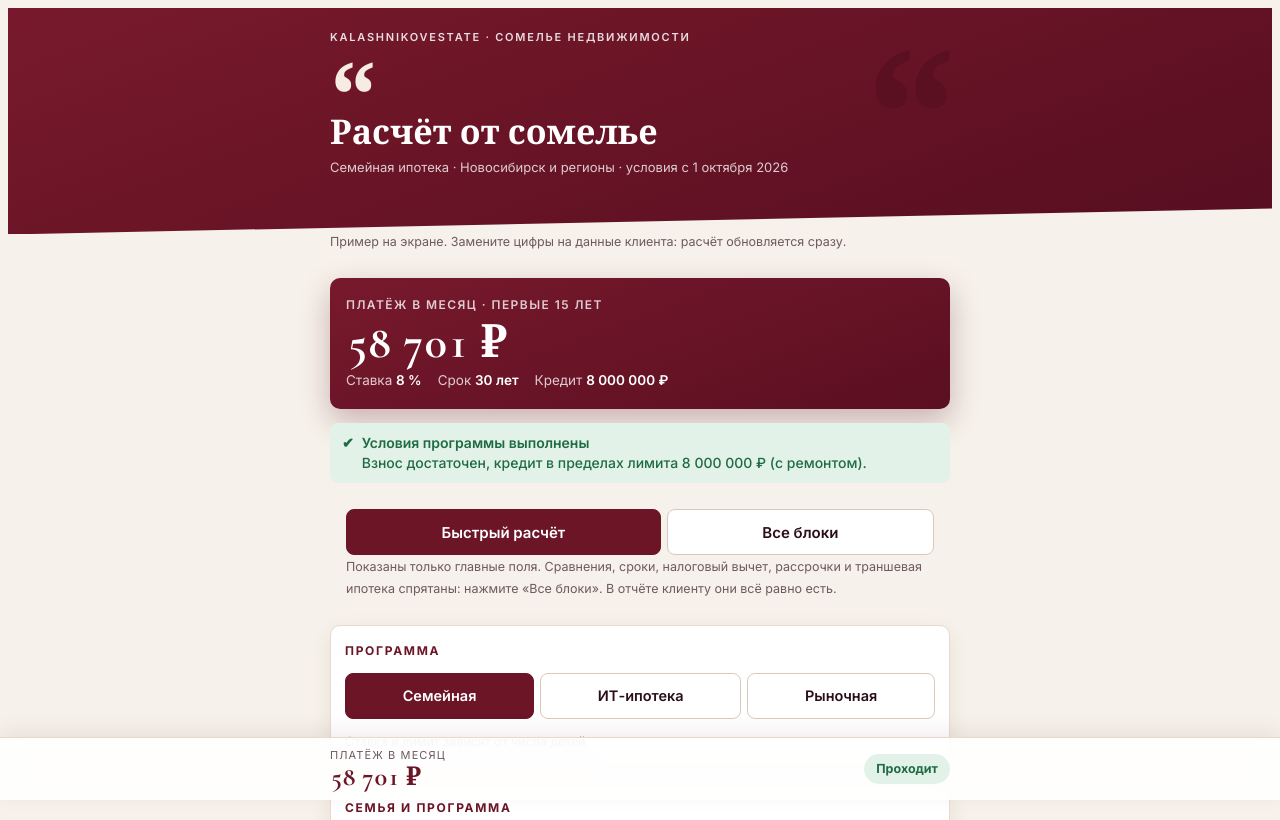
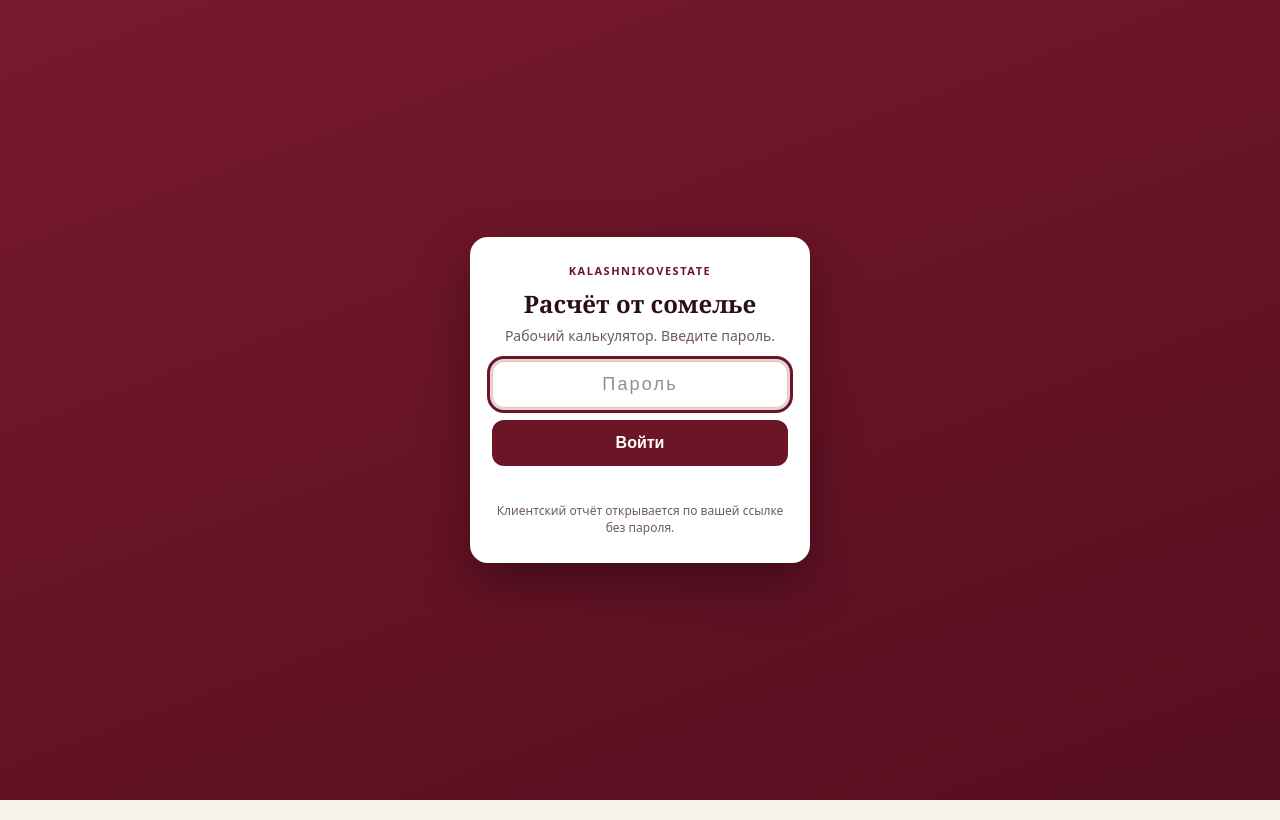
Before and after one commit to NikolayKalashnikov/Ipoteka-KalashnikovEstate-, a plain HTML site: page index.html in a window 1280 px wide. Shown: the top 820 px of the page. Drawn offline with nearby package versions, Linux system fonts and the light colour scheme.

Commit message:
Add files via upload

```diff
--- a/index.html
+++ b/index.html
@@ -224,6 +224,35 @@ details.sub>*:not(summary){margin-top:10px}.krows{display:flex;flex-direction:co
 body.quick #cMore,body.quick #cBuy,body.quick #cTerm,body.quick #cDonut,body.quick #cCmp,body.quick #cTax,body.quick #afterCard{display:none!important}
 </style>
 
+<style id="gateHide">body>*:not(#gate):not(script):not(style){display:none!important}</style>
+<style>
+#gate{position:fixed;inset:0;z-index:99999;display:flex;align-items:center;justify-content:center;padding:24px;background:linear-gradient(160deg,#78192D,#560E20);font-family:system-ui,-apple-system,"Segoe UI",sans-serif}
+#gate .gb{width:100%;max-width:340px;background:#fff;border-radius:18px;padding:26px 22px;text-align:center;box-shadow:0 20px 50px rgba(0,0,0,.35)}
+#gate small{display:block;font-size:11px;letter-spacing:.14em;text-transform:uppercase;color:#6B1527;font-weight:700}
+#gate h1{font:700 24px Georgia,serif;color:#2A0F17;margin:8px 0 6px}
+#gate p{margin:0 0 14px;font-size:14px;color:#6F5A5E}
+#gate input{width:100%;box-sizing:border-box;font-size:18px;text-align:center;letter-spacing:.12em;padding:12px;border:1.5px solid #D9CBBE;border-radius:12px;outline:none}
+#gate input:focus{border-color:#6B1527;box-shadow:0 0 0 3px rgba(107,21,39,.18)}
+#gate button{width:100%;margin-top:12px;min-height:46px;border:0;border-radius:12px;background:#6B1527;color:#fff;font-size:16px;font-weight:700;cursor:pointer}
+#gate .er{min-height:18px;margin-top:8px;font-size:13px;color:#b3261e}
+</style>
+<div id="gate" role="dialog" aria-modal="true" aria-label="Вход"><form class="gb" id="gateF" autocomplete="off"><small>KalashnikovEstate</small><h1>Расчёт от сомелье</h1><p>Рабочий калькулятор. Введите пароль.</p><input id="gateP" type="password" autocomplete="off" autocapitalize="off" autocorrect="off" spellcheck="false" placeholder="Пароль" aria-label="Пароль"><button type="submit">Войти</button><div class="er" id="gateE" role="alert"></div><p style="margin:10px 0 0;font-size:12px">Клиентский отчёт открывается по вашей ссылке без пароля.</p></form></div>
+<script>
+(function(){
+  var SHA='be52ed705e596782b098910627cabaeaa022e27e9b1e437918d9071544842d69',FNV='c3df5d73',KEY='ke-auth',DAYS=1;
+  function fnv(s){var h=0x811c9dc5;for(var i=0;i<s.length;i++){h^=s.charCodeAt(i);h=Math.imul(h,0x01000193)>>>0}return ('00000000'+h.toString(16)).slice(-8)}
+  function ok(){try{var t=+localStorage.getItem(KEY);return t&&Date.now()-t<DAYS*864e5}catch(e){return false}}
+  function open(rem){var g=document.getElementById('gate'),s=document.getElementById('gateHide');if(g)g.remove();if(s)s.remove();if(rem){try{localStorage.setItem(KEY,String(Date.now()))}catch(e){}}window.dispatchEvent(new Event('resize'))}
+  if(ok()){open(false);return}
+  var f=document.getElementById('gateF'),p=document.getElementById('gateP'),e=document.getElementById('gateE');
+  setTimeout(function(){try{p.focus()}catch(_){}},50);
+  async function check(v){var s='ke|'+v;
+    if(window.crypto&&crypto.subtle&&window.TextEncoder){try{var b=await crypto.subtle.digest('SHA-256',new TextEncoder().encode(s));return Array.prototype.map.call(new Uint8Array(b),function(x){return ('0'+x.toString(16)).slice(-2)}).join('')===SHA}catch(_){}}
+    return fnv(s)===FNV}
+  f.addEventListener('submit',async function(ev){ev.preventDefault();var v=p.value.trim();if(!v)return;
+    if(await check(v)){open(true)}else{e.textContent='Неверный пароль';p.value='';p.focus()}});
+})();
+</script>
 <header class="band"><div class="inner"><div class="q" aria-hidden="true">“</div>
   <div class="brand">KalashnikovEstate · Сомелье недвижимости</div>
   <div class="qs" aria-hidden="true">“</div>
```
